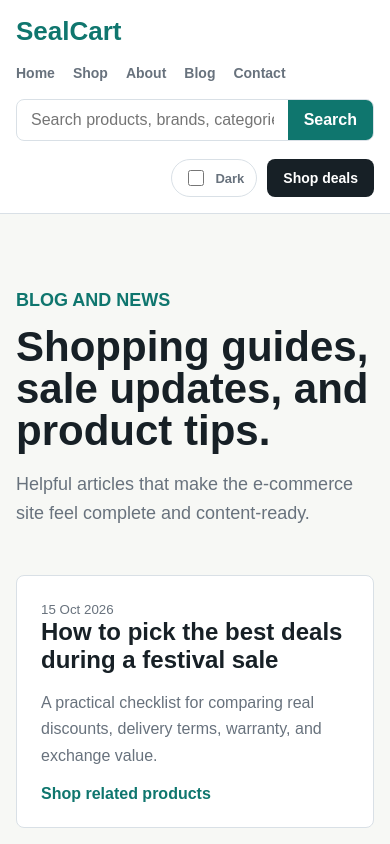
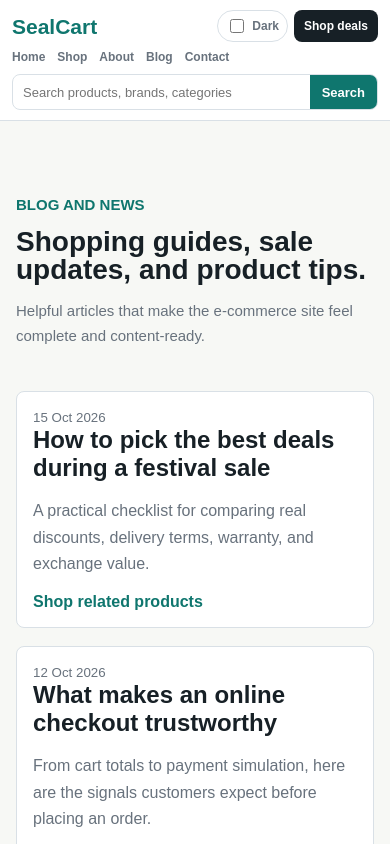
Before and after one commit to siddhantseal/siddhant-portfolio-projects, a Next.js app: page /blog in a window 390 px wide. Shown: the top 844 px of the page. Built offline with nearby package versions, Linux system fonts and the light colour scheme.

Commit message:
Polish responsive storefront experience

```diff
--- a/app/globals.css
+++ b/app/globals.css
@@ -17,14 +17,22 @@
 
 body {
   margin: 0;
+  overflow-x: hidden;
   background: var(--paper);
   color: var(--ink);
   font-family: Arial, Helvetica, sans-serif;
+  -webkit-text-size-adjust: 100%;
 }
 
 a {
   color: inherit;
   text-decoration: none;
+}
+
+img,
+video {
+  max-width: 100%;
+  height: auto;
 }
 
 button,
@@ -635,6 +643,7 @@ p {
   accent-color: var(--green);
 }
 
+html.themeDark,
 body:has(.themeSwitch input:checked),
 body.themeDark {
   --ink: #eef6f4;
@@ -644,13 +653,43 @@ body.themeDark {
   --panel: #111a1f;
   --shadow: 0 20px 60px rgba(0, 0, 0, 0.38);
   background: var(--paper);
-}
-
+  color-scheme: dark;
+}
+
+html.themeDark body,
+html.themeDark main,
+html.themeDark .storeHero,
+html.themeDark .homeSection,
+html.themeDark .storeBand,
+html.themeDark .commerceHero,
+html.themeDark .shopLayout,
+html.themeDark .contentHero,
+html.themeDark .infoGrid,
+html.themeDark .contactLayout,
+html.themeDark .articleList {
+  background: var(--paper);
+  color: var(--ink);
+}
+
+html.themeDark .storeHeader,
 body:has(.themeSwitch input:checked) .storeHeader,
 body.themeDark .storeHeader {
   background: rgba(17, 26, 31, 0.94);
 }
 
+html.themeDark .themeSwitch,
+html.themeDark .headerSearch,
+html.themeDark .button.secondary,
+html.themeDark .segments button,
+html.themeDark .stepper button,
+html.themeDark .taskCardTop button,
+html.themeDark .toolbar input,
+html.themeDark .taskControls input,
+html.themeDark .taskControls select,
+html.themeDark .contactForm input,
+html.themeDark .contactForm textarea,
+html.themeDark .headerSearch input,
+html.themeDark .searchButton,
 body:has(.themeSwitch input:checked) .themeSwitch,
 body.themeDark .themeSwitch,
 body:has(.themeSwitch input:checked) .headerSearch,
@@ -681,6 +720,8 @@ body.themeDark .searchButton {
   color: var(--ink);
 }
 
+html.themeDark .headerCart,
+html.themeDark .button.primary,
 body:has(.themeSwitch input:checked) .headerCart,
 body.themeDark .headerCart,
 body:has(.themeSwitch input:checked) .button.primary,
@@ -690,10 +731,22 @@ body.themeDark .button.primary {
   color: #071012;
 }
 
+html.themeDark .dealShowcase,
+html.themeDark .categoryTile,
+html.themeDark .quickShopCard,
+html.themeDark .storeStats,
+html.themeDark .serviceNote,
+html.themeDark .resultCount,
+html.themeDark .mapBox,
+html.themeDark .deliveryBox,
 body:has(.themeSwitch input:checked) .dealShowcase,
 body.themeDark .dealShowcase,
 body:has(.themeSwitch input:checked) .categoryTile,
 body.themeDark .categoryTile,
+body:has(.themeSwitch input:checked) .quickShopCard,
+body.themeDark .quickShopCard,
+body:has(.themeSwitch input:checked) .storeStats,
+body.themeDark .storeStats,
 body:has(.themeSwitch input:checked) .serviceNote,
 body.themeDark .serviceNote,
 body:has(.themeSwitch input:checked) .resultCount,
@@ -708,6 +761,7 @@ body.themeDark .deliveryBox {
 .storeHero,
 .homeSection,
 .storeBand,
+.storeStats,
 .commerceHero,
 .shopLayout,
 .contentHero,
@@ -732,14 +786,14 @@ body.themeDark .deliveryBox {
 .storeHeroCopy h1,
 .contentHero h1 {
   max-width: 760px;
-  font-size: clamp(42px, 6vw, 78px);
-  line-height: 0.94;
+  font-size: clamp(34px, 4.8vw, 58px);
+  line-height: 1;
 }
 
 .storeHeroCopy p:not(.eyebrow),
 .contentHero p {
   max-width: 680px;
-  font-size: 18px;
+  font-size: 16px;
 }
 
 .dealShowcase {
@@ -796,8 +850,38 @@ body.themeDark .deliveryBox {
   margin-top: 8px;
 }
 
+.storeStats {
+  display: grid;
+  grid-template-columns: repeat(4, minmax(0, 1fr));
+  gap: 1px;
+  overflow: hidden;
+  border: 1px solid var(--line);
+  border-radius: 8px;
+  margin-top: 14px;
+  background: var(--line);
+}
+
+.storeStats div {
+  display: grid;
+  gap: 4px;
+  background: var(--panel);
+  padding: 18px;
+}
+
+.storeStats strong {
+  font-size: 28px;
+}
+
+.storeStats span {
+  color: var(--muted);
+  font-size: 13px;
+  font-weight: 800;
+  text-transform: uppercase;
+}
+
 .storeFeature,
 .categoryTile,
+.quickShopCard,
 .dealCard,
 .blogPreview,
 .filterPanel,
@@ -867,6 +951,41 @@ body.themeDark .deliveryBox {
   transition: transform 180ms ease, box-shadow 180ms ease;
 }
 
+.quickShopGrid {
+  display: grid;
+  grid-template-columns: repeat(3, minmax(0, 1fr));
+  gap: 16px;
+}
+
+.quickShopCard {
+  display: grid;
+  gap: 12px;
+  min-height: 170px;
+  align-content: space-between;
+  border: 1px solid var(--line);
+  border-radius: 8px;
+  background:
+    linear-gradient(135deg, rgba(15, 118, 110, 0.08), transparent 48%),
+    var(--panel);
+  padding: 22px;
+  transition: transform 180ms ease, box-shadow 180ms ease;
+}
+
+.quickShopCard strong {
+  font-size: 22px;
+}
+
+.quickShopCard span {
+  color: var(--muted);
+  line-height: 1.5;
+}
+
+.quickShopCard small {
+  color: var(--green);
+  font-weight: 900;
+  text-transform: uppercase;
+}
+
 .dealGrid,
 .blogPreviewGrid {
   display: grid;
@@ -886,6 +1005,7 @@ body.themeDark .deliveryBox {
 
 .dealShowcase:hover,
 .categoryTile:hover,
+.quickShopCard:hover,
 .dealCard:hover,
 .videoCard:hover {
   transform: translateY(-3px);
@@ -1050,13 +1170,31 @@ body.themeDark .deliveryBox {
 }
 
 .storeFooter {
-  display: flex;
-  justify-content: space-between;
+  display: grid;
+  grid-template-columns: minmax(0, 1fr) auto;
+  align-items: center;
   gap: 18px;
   border-top: 1px solid var(--line);
   margin-top: 48px;
   padding: 26px 0;
   color: var(--muted);
+}
+
+.storeFooter div:first-child {
+  display: grid;
+  gap: 6px;
+}
+
+.storeFooter strong {
+  color: var(--ink);
+}
+
+.footerLinks {
+  display: flex;
+  flex-wrap: wrap;
+  gap: 16px;
+  color: var(--ink);
+  font-weight: 900;
 }
 
 .storeFooter strong {
@@ -1583,10 +1721,11 @@ body.themeDark .deliveryBox {
 }
 
 @media (max-width: 1050px) {
-  .storeHeader,
   .storeHero,
   .storeBand,
+  .storeStats,
   .categoryGrid,
+  .quickShopGrid,
   .dealGrid,
   .blogPreviewGrid,
   .videoGrid,
@@ -1608,6 +1747,7 @@ body.themeDark .deliveryBox {
 
   .storeHeader {
     position: static;
+    grid-template-columns: minmax(0, 1fr);
     padding: 16px;
   }
 
@@ -1652,7 +1792,166 @@ body.themeDark .deliveryBox {
 
   .storeHeroCopy h1,
   .contentHero h1 {
-    font-size: 42px;
+    font-size: 36px;
     line-height: 1;
   }
-}
+
+  .sectionTitle {
+    align-items: flex-start;
+    flex-direction: column;
+  }
+
+  .storeFooter {
+    grid-template-columns: 1fr;
+  }
+}
+
+@media (max-width: 640px) {
+  .storeHeader {
+    position: sticky;
+    grid-template-columns: minmax(0, 1fr) auto;
+    gap: 8px 10px;
+    min-height: 0;
+    padding: 10px 12px;
+  }
+
+  .brand {
+    font-size: 21px;
+    line-height: 1;
+  }
+
+  .storeHeader nav {
+    grid-column: 1 / -1;
+    flex-wrap: nowrap;
+    justify-content: flex-start;
+    gap: 12px;
+    overflow-x: auto;
+    padding-bottom: 2px;
+    font-size: 12px;
+    scrollbar-width: none;
+  }
+
+  .storeHeader nav::-webkit-scrollbar {
+    display: none;
+  }
+
+  .headerSearch {
+    grid-column: 1 / -1;
+    min-height: 34px;
+  }
+
+  .headerSearch input {
+    min-height: 34px;
+    padding: 0 10px;
+    font-size: 13px;
+  }
+
+  .headerSearch button {
+    min-height: 34px;
+    padding: 0 12px;
+    font-size: 13px;
+  }
+
+  .headerActions {
+    grid-column: 2;
+    grid-row: 1;
+    gap: 6px;
+  }
+
+  .themeSwitch {
+    min-height: 32px;
+    gap: 5px;
+    padding: 0 8px;
+    font-size: 12px;
+  }
+
+  .themeSwitch input {
+    width: 14px;
+    height: 14px;
+  }
+
+  .headerCart {
+    min-height: 32px;
+    padding: 0 10px;
+    font-size: 12px;
+  }
+
+  .storeHero {
+    min-height: auto;
+    padding-top: 22px;
+  }
+
+  .storeHeroCopy p:not(.eyebrow),
+  .contentHero p {
+    font-size: 15px;
+  }
+
+  .heroActions {
+    display: grid;
+    grid-template-columns: 1fr;
+  }
+
+  .button {
+    width: 100%;
+  }
+
+  .storeHeroCopy h1,
+  .contentHero h1 {
+    font-size: 28px;
+  }
+
+  .sectionTitle h2 {
+    font-size: 26px;
+  }
+
+  .storeBand,
+  .storeStats,
+  .categoryGrid,
+  .quickShopGrid,
+  .dealGrid,
+  .blogPreviewGrid,
+  .videoGrid {
+    gap: 10px;
+  }
+
+  .storeStats {
+    grid-template-columns: repeat(2, minmax(0, 1fr));
+  }
+
+  .storeStats strong {
+    font-size: 23px;
+  }
+
+  .storeFeature,
+  .categoryTile,
+  .quickShopCard,
+  .blogPreview,
+  .articleCard {
+    padding: 16px;
+  }
+
+  .quickShopCard {
+    min-height: 145px;
+  }
+
+  .mediaPreview {
+    min-height: 190px;
+  }
+
+  .dealShowcase {
+    min-height: 0;
+  }
+
+  .dealShowcase img {
+    height: 230px;
+  }
+
+  .storeFooter {
+    margin-top: 34px;
+    padding-bottom: calc(24px + env(safe-area-inset-bottom));
+  }
+
+  .footerLinks {
+    gap: 12px;
+  }
+}
--- a/app/layout.tsx
+++ b/app/layout.tsx
@@ -8,8 +8,16 @@ export const metadata: Metadata = {
 
 export default function RootLayout({ children }: Readonly<{ children: React.ReactNode }>) {
   return (
-    <html lang="en">
-      <body>{children}</body>
+    <html lang="en" suppressHydrationWarning>
+      <head>
+        <script
+          dangerouslySetInnerHTML={{
+            __html:
+              "try{if(localStorage.getItem('sealcart-theme')==='dark'){document.documentElement.classList.add('themeDark')}}catch(e){}"
+          }}
+        />
+      </head>
+      <body suppressHydrationWarning>{children}</body>
     </html>
   );
 }
--- a/components/ThemeToggle.tsx
+++ b/components/ThemeToggle.tsx
@@ -9,11 +9,13 @@ export function ThemeToggle() {
     const stored = window.localStorage.getItem("sealcart-theme");
     const shouldEnable = stored === "dark";
     setEnabled(shouldEnable);
+    document.documentElement.classList.toggle("themeDark", shouldEnable);
     document.body.classList.toggle("themeDark", shouldEnable);
   }, []);
 
   function updateTheme(nextEnabled: boolean) {
     setEnabled(nextEnabled);
+    document.documentElement.classList.toggle("themeDark", nextEnabled);
     document.body.classList.toggle("themeDark", nextEnabled);
     window.localStorage.setItem("sealcart-theme", nextEnabled ? "dark" : "light");
   }
```
Also changed, not shown: app/page.tsx (+61 -2 lines).
